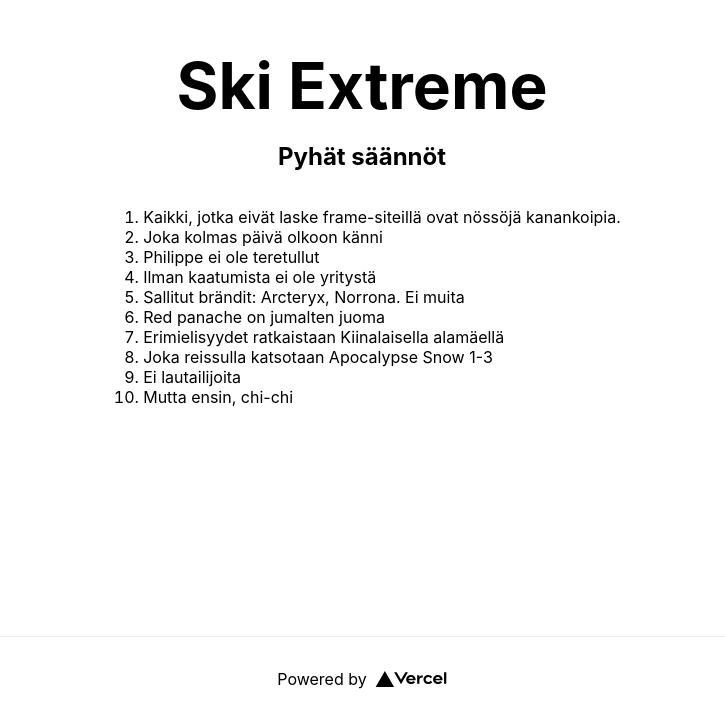
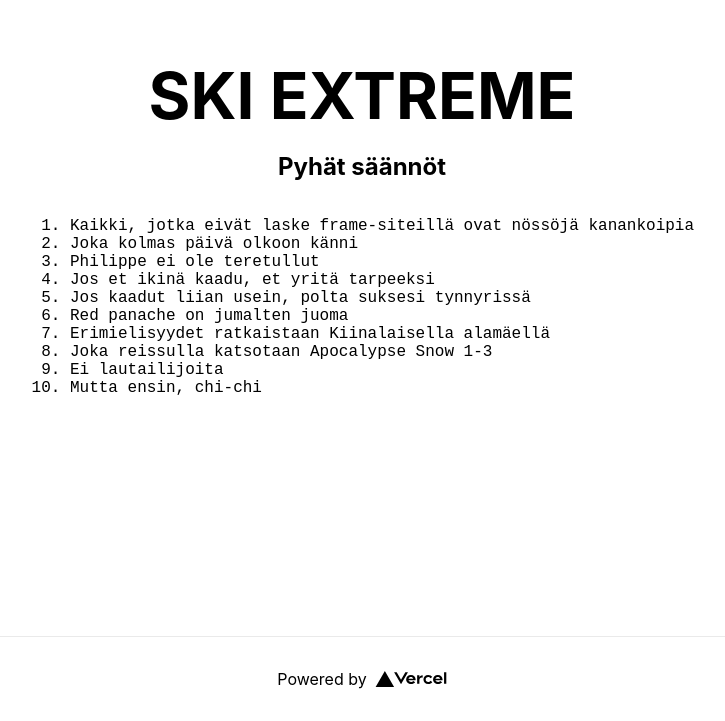
Before and after one commit to peksi/ski-extreme.com, a Next.js app: page / in a window 1280 px wide. Shown: the part 164-885 px from the top of the page, without its empty margins (278-1003 px from the left). Built offline with nearby package versions, Linux system fonts and the light colour scheme.

Commit message:
Sääntöjen muokkausta

```diff
--- a/pages/index.tsx
+++ b/pages/index.tsx
@@ -16,17 +16,17 @@
       </Head>
 
       <main className={styles.main}>
-        <h1 className={styles.title}>Ski Extreme</h1>
+        <h1 className={styles.title}>SKI EXTREME</h1>
 
         <h2>Pyhät säännöt</h2>
-        <ol>
+        <ol className={styles.manifesto}>
           <li>
-            Kaikki, jotka eivät laske frame-siteillä ovat nössöjä kanankoipia.
+            Kaikki, jotka eivät laske frame-siteillä ovat nössöjä kanankoipia
           </li>
           <li>Joka kolmas päivä olkoon känni</li>
           <li>Philippe ei ole teretullut</li>
-          <li>Ilman kaatumista ei ole yritystä</li>
-          <li>Sallitut brändit: Arcteryx, Norrona. Ei muita</li>
+          <li>Jos et ikinä kaadu, et yritä tarpeeksi</li>
+          <li>Jos kaadut liian usein, polta suksesi tynnyrissä</li>
           <li>Red panache on jumalten juoma</li>
           <li>Erimielisyydet ratkaistaan Kiinalaisella alamäellä</li>
           <li>Joka reissulla katsotaan Apocalypse Snow 1-3</li>
--- a/styles/Home.module.css
+++ b/styles/Home.module.css
@@ -114,3 +114,7 @@
     flex-direction: column;
   }
 }
+
+.manifesto {
+  font-family: "Courier New", Courier, monospace;
+}
```
